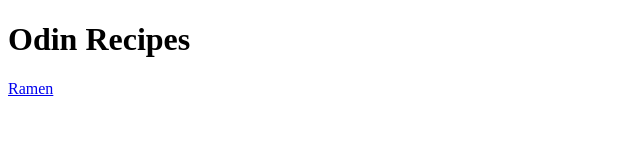
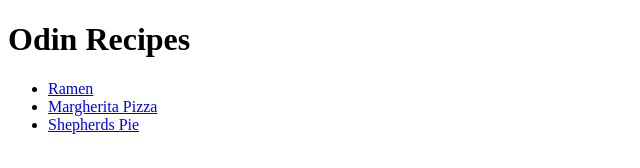
Before and after one commit to devin-lynch/odin-recipes, a plain HTML site: page index.html in a window 1280 px wide. Shown: the whole page, without its empty margins (0-640 px from the left). Drawn offline with Linux system fonts and the light colour scheme.

Commit message:
Add links in index file

```diff
--- a/index.html
+++ b/index.html
@@ -9,7 +9,11 @@
 
 <body>
     <h1>Odin Recipes</h1>
-    <a href="recipes/ramen.html">Ramen</a>
+    <ul>
+        <li><a href="recipes/ramen.html">Ramen</a></li>
+        <li><a href="recipes/margherita-pizza.html">Margherita Pizza</a></li>
+        <li><a href="recipes/shepherds-pie.html">Shepherds Pie</a></li>
+    </ul>
 </body>
 
 
```
